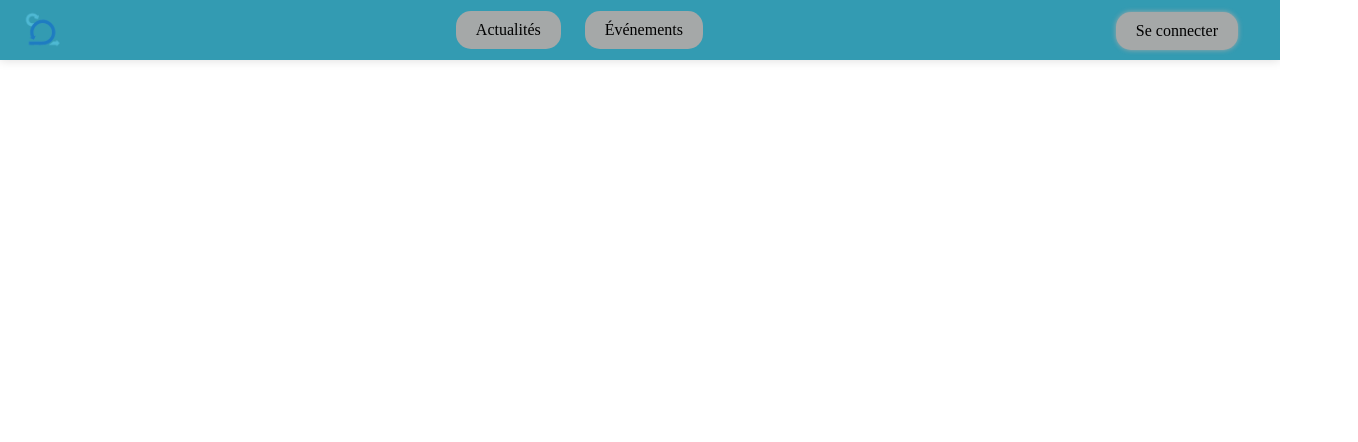
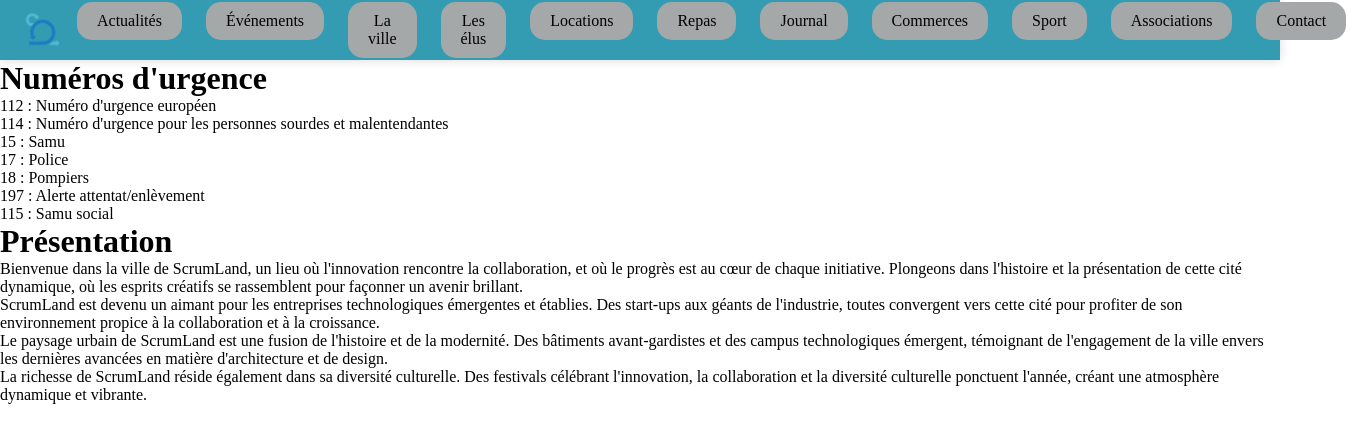
Before and after one commit to D-Lilian/R3.10_TD, a plain HTML site: page index.html in a window 1280 px wide. Shown: the whole page, 1358 px wide, since content can reach past the window. Drawn offline with Linux system fonts and the light colour scheme.

Commit message:
debut barre

```diff
--- a/index.html
+++ b/index.html
@@ -13,13 +13,41 @@
     <ul>
         <li><a href="actualite.html">Actualités</a></li>
         <li><a href="events.html">Événements</a></li>
+        <li><a href="villedart.html">La ville</a></li>
+        <li><a href="liste_elu.html">Les élus</a></li>
+        <li><a href="location.html">Locations</a></li>
+        <li><a href="repas.html">Repas</a></li>
+        <li><a href="bulletinMunicipal.html">Journal</a></li>
+        <li><a href="liste_commerces.html">Commerces</a></li>
+        <li><a href="sport.html">Sport</a></li>
+        <li><a href="associations.html">Associations</a></li>
+        <li><a href="pageContact.html">Contact</a></li>
     </ul>
     <div class="profil">
-      <div class="profilButton">
-        <a href="connexion.php">Se connecter</a>
     </div>
     </div>
 
   </nav>
 
+
+  <h1>Numéros d'urgence</h1>
+  <p>112 : Numéro d'urgence européen</p>
+  <p>114 : Numéro d'urgence pour les personnes sourdes et malentendantes</p>
+  <p>15 : Samu</p>
+  <p>17 : Police</p>
+  <p>18 : Pompiers</p>
+  <p>197 : Alerte attentat/enlèvement</p>
+  <p>115 : Samu social</p>
+  <h1>Présentation</h1>
+  <p>Bienvenue dans la ville de ScrumLand, un lieu où l'innovation rencontre la collaboration, et où le progrès est au cœur de chaque
+      initiative. Plongeons dans l'histoire et la présentation de cette cité dynamique, où les esprits créatifs se rassemblent pour
+      façonner un avenir brillant.</p>
+  <p>ScrumLand est devenu un aimant pour les entreprises technologiques émergentes et établies. Des start-ups aux géants de l'industrie,
+      toutes convergent vers cette cité pour profiter de son environnement propice à la collaboration et à la croissance.</p>
+  <p>Le paysage urbain de ScrumLand est une fusion de l'histoire et de la modernité. Des bâtiments avant-gardistes et des campus
+      technologiques émergent, témoignant de l'engagement de la ville envers les dernières avancées en matière d'architecture et de
+      design.</p>
+  <p>La richesse de ScrumLand réside également dans sa diversité culturelle. Des festivals célébrant l'innovation, la collaboration et la
+      diversité culturelle ponctuent l'année, créant une atmosphère dynamique et vibrante.</p>
+
 </body>
```
Also changed, not shown: actualite.html (+9 -2 lines), events.html (+9 -2 lines), pagedaccueil.html (+31 -2 lines), associations.html (added), bulletinMunicipal.html (added), location.html (added), repas.html (added), sport.html (added).
